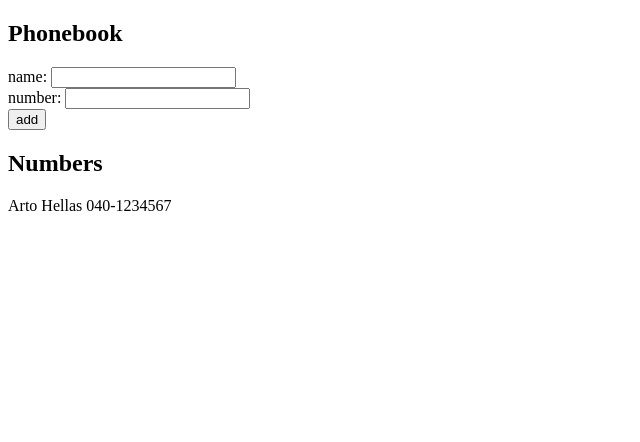
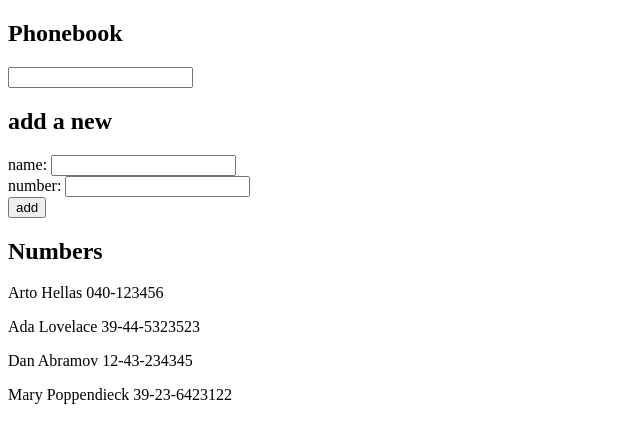
Before and after one commit to Sonlis/full-stack-open, a React (Create React App) app in the folder part2/phonebook/: page / in a window 1280 px wide. Shown: the top 442 px of the page, without its empty margins (0-640 px from the left). Built offline with nearby package versions, Linux system fonts and the light colour scheme.

Commit message:
Exercise 2.9

```diff
--- a/part2/phonebook/src/App.js
+++ b/part2/phonebook/src/App.js
@@ -2,12 +2,18 @@ import { useState } from 'react'
 
 const App = () => {
     const [persons, setPersons] = useState([
-    { name: 'Arto Hellas', number: '040-1234567' }
+        { name: 'Arto Hellas', number: '040-123456', id: 1 },
+        { name: 'Ada Lovelace', number: '39-44-5323523', id: 2 },
+        { name: 'Dan Abramov', number: '12-43-234345', id: 3 },
+        { name: 'Mary Poppendieck', number: '39-23-6423122', id: 4 }
     ])
     const [newName, setNewName] = useState('');
     const [newNumber, setNewNumber] = useState('');
+    const [filter, setNewFilter] = useState('')
     const handleNameChange = (event) => setNewName(event.target.value);
     const handleNumberChange = (event) => setNewNumber(event.target.value);
+
+    const filterNames = (event) => setNewFilter(event.target.value);
 
     const setNewPerson = (event) => {
         event.preventDefault();
@@ -27,8 +33,10 @@ const App = () => {
     return (
       <div>
         <h2>Phonebook</h2>
+          <input onChange={filterNames} />
         <form onSubmit={setNewPerson}>
           <div>
+              <h2>add a new</h2>
             name: <input value={newName} onChange={handleNameChange}/>
           </div>
             <div>number: <input value={newNumber} onChange={handleNumberChange}/></div>
@@ -39,7 +47,12 @@ const App = () => {
         </form>
         <h2>Numbers</h2>
         <>
-            {persons.map((person) => <p key={person.name}>{person.name} {person.number}</p>)}
+            {persons.map((person) => {
+                if (person.name.includes(filter)) {
+                    return (
+                        <p key={person.name}>{person.name} {person.number}</p>
+                    )
+                }})}
         </>
       </div>
     )
```
